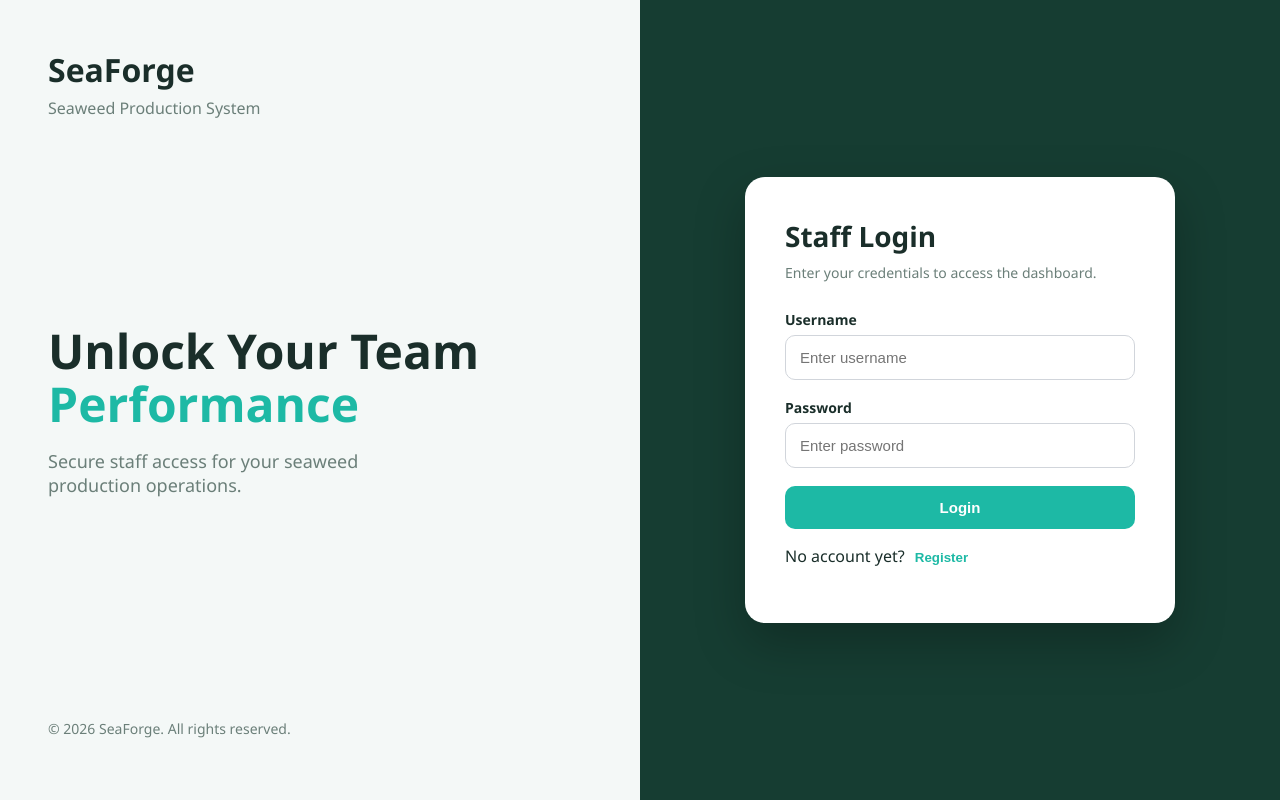
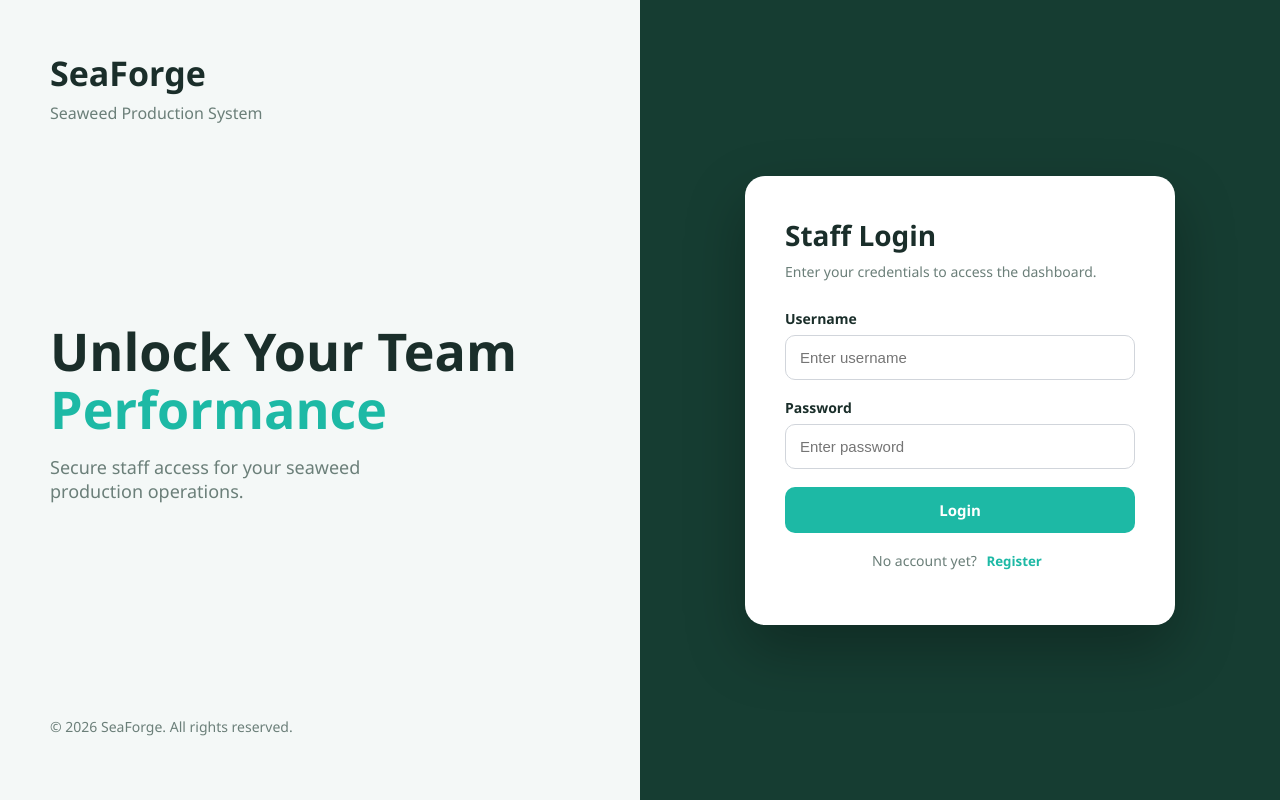
Before and after one commit to markkennethkenet/seaforge, a Next.js app: page / in a window 1280 px wide. Built offline with nearby package versions, Linux system fonts and the light colour scheme.

Commit message:
Update globals.css

```diff
--- a/app/globals.css
+++ b/app/globals.css
@@ -7,8 +7,7 @@ body {
   margin: 0;
   min-height: 100%;
   font-family: "Segoe UI", system-ui, -apple-system, sans-serif;
-  background-color: #163d32;
-  color: #1a2e2a;
+  background: #163d32;
 }
 
 .auth-page {
@@ -19,7 +18,7 @@ body {
 .auth-left {
   width: 50%;
   background: #f4f8f7;
-  padding: 48px;
+  padding: 50px;
   display: flex;
   flex-direction: column;
   justify-content: space-between;
@@ -27,7 +26,7 @@ body {
 
 .brand {
   margin: 0;
-  font-size: 32px;
+  font-size: 34px;
   font-weight: 800;
   color: #1a2e2a;
 }
@@ -38,11 +37,11 @@ body {
 }
 
 .hero-text h1 {
-  max-width: 480px;
-  font-size: 48px;
-  line-height: 1.1;
+  max-width: 500px;
   margin: 0;
   color: #1a2e2a;
+  font-size: 52px;
+  line-height: 1.1;
 }
 
 .hero-text h1 span {
@@ -50,39 +49,40 @@ body {
 }
 
 .hero-text p {
-  max-width: 380px;
-  margin-top: 18px;
+  max-width: 390px;
   color: #6b7f79;
   font-size: 18px;
+  margin-top: 18px;
 }
 
 .copyright {
+  color: #6b7f79;
   font-size: 14px;
-  color: #6b7f79;
 }
 
 .auth-right {
   width: 50%;
+  min-height: 100vh;
   background: #163d32;
   display: flex;
   align-items: center;
   justify-content: center;
-  padding: 32px;
+  padding: 35px;
 }
 
 .auth-card {
   width: 100%;
   max-width: 430px;
-  background: white;
+  background: #ffffff;
   border-radius: 20px;
   padding: 40px;
-  box-shadow: 0 20px 50px rgba(0, 0, 0, 0.25);
+  box-shadow: 0 25px 60px rgba(0, 0, 0, 0.28);
 }
 
 .auth-card h2 {
   margin: 0;
+  color: #1a2e2a;
   font-size: 28px;
-  color: #1a2e2a;
 }
 
 .card-subtitle {
@@ -100,10 +100,10 @@ form {
 
 label {
   display: block;
-  margin-bottom: 6px;
+  margin-bottom: 7px;
+  color: #1a2e2a;
   font-size: 14px;
   font-weight: 600;
-  color: #1a2e2a;
 }
 
 input {
@@ -123,6 +123,7 @@ input:focus {
 button {
   border: none;
   cursor: pointer;
+  font-family: inherit;
 }
 
 button[type="submit"] {
@@ -131,22 +132,60 @@ button[type="submit"] {
   color: white;
   padding: 13px;
   border-radius: 10px;
+  font-size: 15px;
   font-weight: 700;
-  font-size: 15px;
 }
 
 button[type="submit"]:hover {
   background: #159684;
 }
 
-p button {
+button:disabled {
+  opacity: 0.7;
+  cursor: not-allowed;
+}
+
+.switch-text {
+  margin-top: 18px;
+  text-align: center;
+  color: #6b7f79;
+  font-size: 14px;
+}
+
+.switch-text button {
   background: transparent;
   color: #1db9a5;
   font-weight: 700;
 }
 
-ul {
-  margin-top: 8px;
+.message {
+  text-align: center;
+  color: #1a2e2a;
+  font-size: 14px;
+  font-weight: 600;
+}
+
+.meter-bar {
+  height: 8px;
+  background: #e5e7eb;
+  border-radius: 999px;
+  overflow: hidden;
+}
+
+.meter-fill {
+  height: 100%;
+  background: #1db9a5;
+  transition: width 0.3s;
+}
+
+.meter p {
+  margin: 8px 0;
+  color: #1a2e2a;
+  font-size: 13px;
+}
+
+.meter ul {
+  margin: 0;
   padding-left: 18px;
   color: #6b7f79;
   font-size: 13px;
@@ -163,6 +202,5 @@ ul {
 
   .auth-right {
     width: 100%;
-    min-height: 100vh;
   }
 }
```
